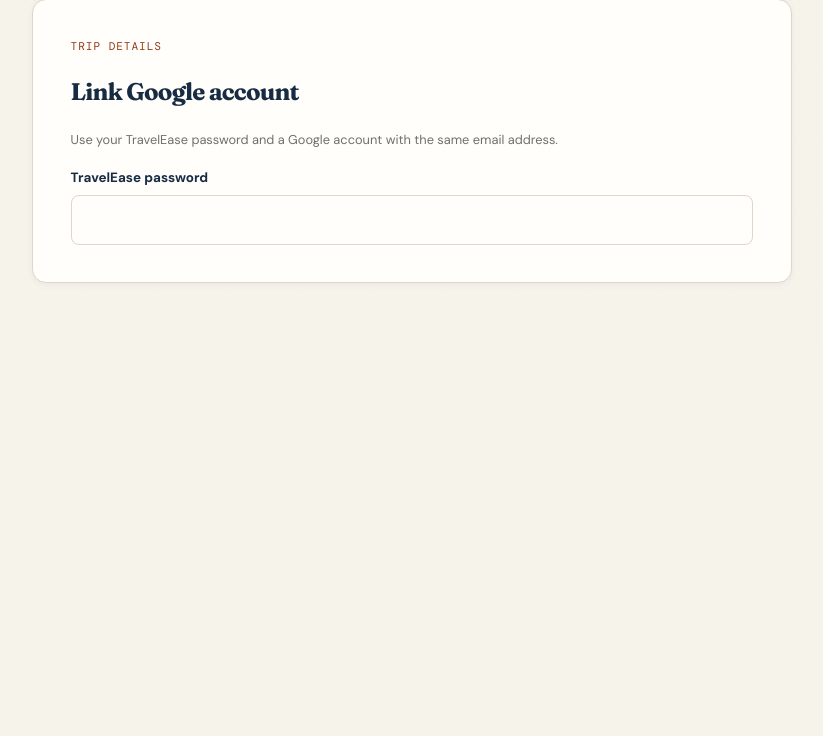
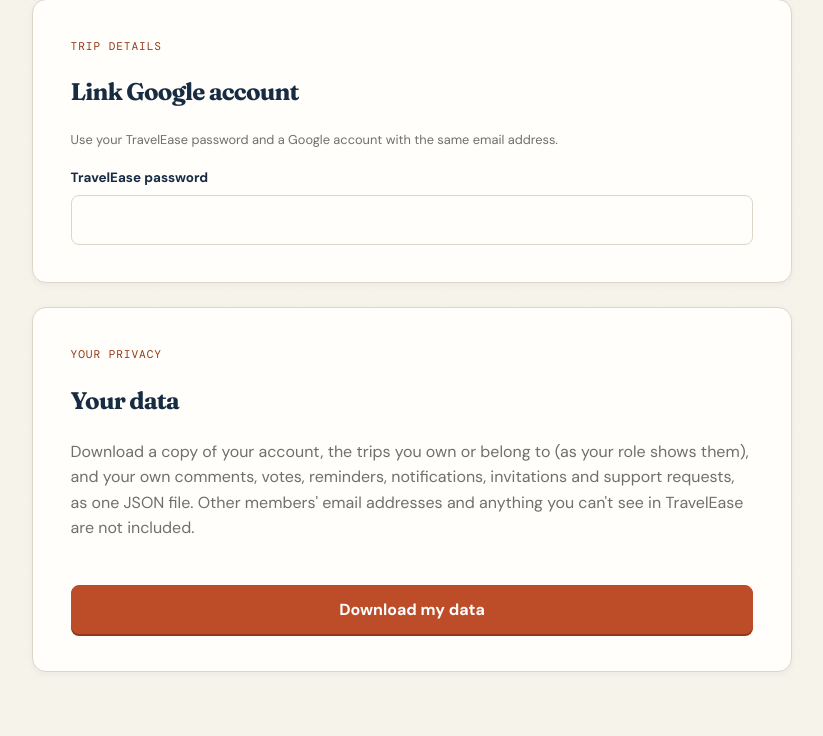
Before and after one commit to moriyamao/TravelEase, a PHP site: page /profile.php in a window 1280 px wide. Shown: the part 724-1460 px from the top of the page, without its empty margins (60-883 px from the left). Before the commit the page ends 1007 px from the top, so only its background shows below. Run offline with PHP 8.4, Linux system fonts and the light colour scheme; the visitor is signed in with stand-in values (Sample User, id 1); some libraries are stand-ins or nearby versions.

Commit message:
feat: let users download their data and delete their account (FR-34)
Profile page: every signed-in user can download a JSON copy of their
account, the trips they own or belong to (as their role shows them) and
their own comments, votes, reminders, notifications, invitations and
support requests. It excludes password hashes, Google account IDs, other
members' emails and anything the user cannot see in the app.

Customers can delete their account after confirming their password (or a
sign-in within 10 minutes for Google-only accounts) and typing DELETE.
Deletion is refused while they own a trip with other members. Solo trips,
memberships, reminders, notifications, invitations and support requests
are deleted; comments keep the author's name and expense entries keep
their name snapshots. Owned trips are locked during the check so nobody
can join one mid-deletion.

Migration 025 adds itinerary_item_comments.author_name (backfilled) and
changes the comment author link to ON DELETE SET NULL. Apply after 024.

```diff
--- a/assets/css/profile.css
+++ b/assets/css/profile.css
@@ -55,3 +55,10 @@ input[type="file"] {
     border: 1px dashed var(--line);
     background: var(--paper);
 }
+
+/* FR-34: Your data / Delete my account cards on the profile page */
+.account-privacy::before { content: 'Your privacy'; }
+.account-privacy { margin-top: 1.5rem; }
+.account-privacy p { color: var(--ink-muted); line-height: 1.6; }
+.account-privacy button[type="submit"].btn-danger { width: 100%; margin-top: 1.2rem; padding: .8rem; border: 1px solid var(--caution); background: transparent; color: var(--caution); box-shadow: none; font-weight: 700; }
+.account-privacy button[type="submit"].btn-danger:hover, .account-privacy button[type="submit"].btn-danger:focus { background: var(--caution-bg); }
--- a/auth/google_login.php
+++ b/auth/google_login.php
@@ -115,4 +115,5 @@ function log_in_user(int $userId, string $role, string $name, string $email): vo
     $_SESSION['user_name']  = $name;
     $_SESSION['user_email'] = $email;
     $_SESSION['login_attempts'] = 0;
+    $_SESSION['authenticated_at'] = time(); // FR-34: recent sign-in check for account deletion
 }
--- a/auth/login.php
+++ b/auth/login.php
@@ -64,6 +64,7 @@ if ($_SERVER['REQUEST_METHOD'] === 'POST') {
                $_SESSION['user_role']  = $user['role'];
                $_SESSION['user_name']  = $user['name'];
                $_SESSION['user_email'] = $user['email'];
+               $_SESSION['authenticated_at'] = time(); // FR-34: recent sign-in check for account deletion
 
                 // Go straight to the role's dashboard (role was just read
                 // from the database above); that page re-checks access.
@@ -85,6 +86,9 @@ if ($_SERVER['REQUEST_METHOD'] === 'POST') {
 </head>
 <body>
     <main class="auth-container">
+        <?php if (isset($_GET['account_deleted'])): ?>
+            <p class="success-message" role="status">Your account was deleted.</p>
+        <?php endif; ?>
         <h1>Sign in to TravelEase</h1>
 
         <?php if (!empty($errors)): ?>
--- a/customer/trips/item_feedback.php
+++ b/customer/trips/item_feedback.php
@@ -118,7 +118,10 @@ try {
         $stmt->execute(['item_id' => $itemId, 'user_id' => $me]);
     } else {
         $stmt = $pdo->prepare(
-            'INSERT INTO itinerary_item_comments (itinerary_item_id, user_id, body) VALUES (:item_id, :user_id, :body)'
+            // FR-34: keep the author's display name with the comment, so it still
+            // shows who wrote it if they later delete their account.
+            'INSERT INTO itinerary_item_comments (itinerary_item_id, user_id, author_name, body)
+             SELECT :item_id, id, name, :body FROM users WHERE id = :user_id'
         );
         $stmt->execute(['item_id' => $itemId, 'user_id' => $me, 'body' => $body]);
         log_trip_activity($pdo, $tripId, 'comment_added', null, (string) $itemTitle);
--- a/customer/trips/view.php
+++ b/customer/trips/view.php
@@ -130,10 +130,11 @@ $items = $stmt->fetchAll();
 $commentsByItem = [];
 if (array_sum(array_column($items, 'comment_count')) > 0) {
     $stmt = $pdo->prepare(
-        'SELECT ic.itinerary_item_id, ic.body, ic.created_at, u.name
+        'SELECT ic.itinerary_item_id, ic.body, ic.created_at,
+                COALESCE(u.name, ic.author_name, \'Deleted user\') AS name
          FROM itinerary_item_comments ic
          JOIN itinerary_items i ON i.id = ic.itinerary_item_id
-         JOIN users u ON u.id = ic.user_id
+         LEFT JOIN users u ON u.id = ic.user_id
          WHERE i.trip_id = :trip_id
          ORDER BY ic.created_at ASC, ic.id ASC'
     );
--- a/database/schema.sql
+++ b/database/schema.sql
@@ -228,7 +228,8 @@ CREATE TABLE IF NOT EXISTS itinerary_item_votes (
 CREATE TABLE IF NOT EXISTS itinerary_item_comments (
     id INT UNSIGNED AUTO_INCREMENT PRIMARY KEY,
     itinerary_item_id INT UNSIGNED NOT NULL,
-    user_id INT UNSIGNED NOT NULL,
+    user_id INT UNSIGNED NULL,
+    author_name VARCHAR(100) NULL,
     body VARCHAR(1000) NOT NULL,
     created_at TIMESTAMP NOT NULL DEFAULT CURRENT_TIMESTAMP,
     INDEX idx_itinerary_item_comments_item (itinerary_item_id, created_at),
@@ -236,7 +237,7 @@ CREATE TABLE IF NOT EXISTS itinerary_item_comments (
     CONSTRAINT fk_itinerary_item_comments_item
         FOREIGN KEY (itinerary_item_id) REFERENCES itinerary_items(id) ON DELETE CASCADE,
     CONSTRAINT fk_itinerary_item_comments_user
-        FOREIGN KEY (user_id) REFERENCES users(id) ON DELETE CASCADE
+        FOREIGN KEY (user_id) REFERENCES users(id) ON DELETE SET NULL
 ) ENGINE=InnoDB DEFAULT CHARSET=utf8mb4 COLLATE=utf8mb4_unicode_ci;
 
 -- FR-18: trip activity history.
--- /dev/null
+++ b/includes/account_privacy.php
@@ -0,0 +1,146 @@
+<?php
+/**
+ * FR-34: export of a user's own data and the rules for deleting an account.
+ *
+ * The export contains what the user can already see in TravelEase: their
+ * account and settings, the trips they own or belong to (as their role
+ * shows them), and their own comments, votes, reminders, notifications,
+ * invitations and support requests. It never includes password hashes,
+ * Google account IDs, tokens, other members' email addresses, or booking
+ * references and reminders the user could not see.
+ */
+require_once __DIR__ . '/trip_membership.php';
+require_once __DIR__ . '/itinerary_validation.php';
+require_once __DIR__ . '/trip_references.php';
+require_once __DIR__ . '/notifications.php';
+
+function account_export_rows(PDO $pdo, string $sql, array $params): array
+{
+    $stmt = $pdo->prepare($sql);
+    $stmt->execute($params);
+    return $stmt->fetchAll(PDO::FETCH_ASSOC);
+}
+
+function account_export_money(?int $minor): ?string
+{
+    return $minor === null ? null : number_format($minor / 100, 2, '.', '');
+}
+
+function build_account_export(PDO $pdo, int $userId): array
+{
+    $user = account_export_rows($pdo,
+        'SELECT name, email, role, created_at, email_verified_at, google_subject IS NOT NULL AS google_linked,
+                profile_picture, notify_in_app, notify_email
+         FROM users WHERE id = :id', ['id' => $userId])[0] ?? null;
+    if ($user === null) {
+        throw new RuntimeException('Account not found.');
+    }
+
+    $trips = [];
+    $tripRows = account_export_rows($pdo,
+        'SELECT t.id, t.name, t.destination, t.start_date, t.end_date, t.status, t.budget_currency, t.budget_amount,
+                t.notes, t.time_zone, t.created_at
+         FROM trips t
+         WHERE t.user_id = :owner_id OR EXISTS (
+             SELECT 1 FROM trip_memberships m WHERE m.trip_id = t.id AND m.user_id = :member_id)
+         ORDER BY t.start_date, t.id', ['owner_id' => $userId, 'member_id' => $userId]);
+    foreach ($tripRows as $trip) {
+        $tripId = (int) $trip['id'];
+        $role = trip_member_role($pdo, $tripId, $userId);
+        if ($role === null) {
+            continue;
+        }
+        $expenses = account_export_rows($pdo,
+            'SELECT id, title, category, currency, amount_minor, payer_name, split_mode, receipt_url, created_at
+             FROM trip_expenses WHERE trip_id = :trip ORDER BY created_at, id', ['trip' => $tripId]);
+        foreach ($expenses as &$expense) {
+            $expense['amount'] = account_export_money((int) $expense['amount_minor']);
+            $expense['shares'] = array_map(fn($s) => [
+                'traveler' => $s['traveler_name'], 'amount' => account_export_money((int) $s['amount_minor']),
+                'settled_at' => $s['settled_at'],
+            ], account_export_rows($pdo,
+                'SELECT traveler_name, amount_minor, settled_at FROM trip_expense_shares WHERE expense_id = :id ORDER BY traveler_name',
+                ['id' => $expense['id']]));
+            unset($expense['id'], $expense['amount_minor']);
+        }
+        unset($expense);
+        $references = array_map(fn($r) => array_intersect_key($r, array_flip([
+            'title', 'kind', 'provider', 'confirmation_code', 'start_date', 'end_date', 'reference_url', 'status', 'visibility', 'created_at',
+        ])), list_trip_references($pdo, $tripId, $role, $userId));
+        $memberCount = (int) account_export_rows($pdo,
+            'SELECT COUNT(*) AS c FROM trip_memberships WHERE trip_id = :trip', ['trip' => $tripId])[0]['c'];
+
+        unset($trip['id']);
+        $trips[] = $trip + [
+            'your_role' => $role,
+            'member_count' => max(1, $memberCount),
+            'itinerary' => account_export_rows($pdo,
+                'SELECT item_date, item_time, end_time, title, category, location, notes, estimated_cost, actual_cost, completed_at
+                 FROM itinerary_items WHERE trip_id = :trip ORDER BY item_date, ' . ITINERARY_DAY_ORDER_SQL, ['trip' => $tripId]),
+            'places' => account_export_rows($pdo,
+                'SELECT name, address, latitude, longitude, category FROM trip_places WHERE trip_id = :trip ORDER BY name, id',
+                ['trip' => $tripId]),
+            'booking_references' => $references,
+            'expenses' => $expenses,
+        ];
+    }
+
+    return [
+        'format' => 'TravelEase account export, version 1',
+        'exported_at' => gmdate('Y-m-d\TH:i:s\Z'),
+        'note' => 'Times are in UTC unless a trip time zone is shown. Other members\' email addresses and anything you cannot see in TravelEase are not included.',
+        'account' => [
+            'name' => $user['name'], 'email' => $user['email'], 'role' => $user['role'],
+            'created_at' => $user['created_at'], 'email_verified_at' => $user['email_verified_at'],
+            'google_sign_in_linked' => (bool) $user['google_linked'], 'profile_picture' => $user['profile_picture'],
+            'notifications' => ['in_app' => (bool) $user['notify_in_app'], 'reminder_email' => (bool) $user['notify_email']],
+        ],
+        'trips' => $trips,
+        'your_comments' => account_export_rows($pdo,
+            'SELECT t.name AS trip, i.title AS activity, c.body, c.created_at
+             FROM itinerary_item_comments c JOIN itinerary_items i ON i.id = c.itinerary_item_id JOIN trips t ON t.id = i.trip_id
+             WHERE c.user_id = :user ORDER BY c.created_at, c.id', ['user' => $userId]),
+        'your_votes' => array_map(fn($v) => ['trip' => $v['trip'], 'activity' => $v['activity'], 'vote' => (int) $v['vote'] > 0 ? 'up' : 'down'],
+            account_export_rows($pdo,
+                'SELECT t.name AS trip, i.title AS activity, v.vote
+                 FROM itinerary_item_votes v JOIN itinerary_items i ON i.id = v.itinerary_item_id JOIN trips t ON t.id = i.trip_id
+                 WHERE v.user_id = :user ORDER BY t.name, i.item_date', ['user' => $userId])),
+        'your_reminders' => account_export_rows($pdo,
+            'SELECT t.name AS trip, r.title, r.due_at, r.itinerary_item_id IS NOT NULL AS automatic, r.acknowledged_at, r.cancelled_at, r.email_status
+             FROM trip_reminders r JOIN trips t ON t.id = r.trip_id WHERE r.user_id = :user ORDER BY r.due_at, r.id', ['user' => $userId]),
+        'your_notifications' => array_map(fn($n) => [
+                'message' => notification_sentence($n['event_type']), 'created_at' => $n['created_at'],
+                'read_at' => $n['read_at'], 'dismissed_at' => $n['dismissed_at'],
+            ], account_export_rows($pdo,
+                'SELECT event_type, created_at, read_at, dismissed_at FROM notifications WHERE user_id = :user ORDER BY id', ['user' => $userId])),
+        'invitations_received' => account_export_rows($pdo,
+            'SELECT role, status, created_at, responded_at FROM trip_invitations WHERE invitee_id = :user ORDER BY created_at', ['user' => $userId]),
+        'support_requests' => array_map(fn($e) => [
+                'opened_at' => $e['created_at'], 'status' => $e['status'], 'resolved_at' => $e['resolved_at'],
+                'messages' => account_export_rows($pdo,
+                    'SELECT sender_type AS sender, message, created_at FROM escalation_messages WHERE escalation_id = :id ORDER BY created_at, id',
+                    ['id' => $e['id']]),
+            ], account_export_rows($pdo,
+                'SELECT id, created_at, status, resolved_at FROM escalations WHERE user_id = :user ORDER BY created_at', ['user' => $userId])),
+        'trips_shared_with_support' => account_export_rows($pdo,
+            'SELECT t.name AS trip, s.shared_at, s.revoked_at FROM support_trip_shares s JOIN trips t ON t.id = s.trip_id
+             WHERE s.shared_by = :user ORDER BY s.shared_at', ['user' => $userId]),
+    ];
+}
+
+/**
+ * Trips that block deleting this account: trips the user owns that have
+ * other members. Pass $lock = true inside the deletion transaction.
+ * @return array<int, string> trip id => name
+ */
+function account_deletion_blockers(PDO $pdo, int $userId, bool $lock = false): array
+{
+    $stmt = $pdo->prepare(
+        'SELECT t.id, t.name FROM trips t
+         WHERE t.user_id = :owner_id AND EXISTS (
+             SELECT 1 FROM trip_memberships m WHERE m.trip_id = t.id AND m.user_id <> :member_id)
+         ORDER BY t.start_date, t.id' . ($lock ? ' FOR UPDATE' : '')
+    );
+    $stmt->execute(['owner_id' => $userId, 'member_id' => $userId]);
+    return $stmt->fetchAll(PDO::FETCH_KEY_PAIR);
+}
--- a/profile.php
+++ b/profile.php
@@ -4,6 +4,7 @@ require_once __DIR__ . '/config/database.php';
 require_once __DIR__ . '/includes/csrf.php';
 require_once __DIR__ . '/includes/auth.php';
 require_once __DIR__ . '/includes/profile_validation.php';
+require_once __DIR__ . '/includes/account_privacy.php';
 
 // Any logged-in role can manage their own profile -- not role-specific.
 require_login();
@@ -11,7 +12,7 @@ require_login();
 $pdo = get_db_connection();
 $userId = current_user_id();
 
-$stmt = $pdo->prepare('SELECT name, email, profile_picture, google_subject FROM users WHERE id = :id LIMIT 1');
+$stmt = $pdo->prepare('SELECT name, email, profile_picture, google_subject, password_hash IS NOT NULL AS has_password FROM users WHERE id = :id LIMIT 1');
 $stmt->execute(['id' => $userId]);
 $user = $stmt->fetch();
 
@@ -194,6 +195,58 @@ $backLink = $dashboardByRole[current_user_role()] ?? '/public/index.php';
             };
         </script>
         <?php endif; ?>
+
+        <?php
+        $accountError = $_SESSION['account_error'] ?? null;
+        unset($_SESSION['account_error']);
+        $isCustomer = current_user_role() === 'customer';
+        $deletionBlockers = $isCustomer ? account_deletion_blockers($pdo, $userId) : [];
+        ?>
+        <section class="form-card account-privacy" id="your-data" aria-labelledby="your-data-heading">
+            <h2 id="your-data-heading">Your data</h2>
+            <?php if ($accountError): ?><p class="form-errors" role="alert"><?= htmlspecialchars($accountError, ENT_QUOTES, 'UTF-8') ?></p><?php endif; ?>
+            <p>
+                Download a copy of your account, the trips you own or belong to (as your role shows them), and your own comments,
+                votes, reminders, notifications, invitations and support requests, as one JSON file. Other members' email addresses
+                and anything you can't see in TravelEase are not included.
+            </p>
+            <form method="post" action="/account/export.php">
+                <?= csrf_field() ?>
+                <button type="submit">Download my data</button>
+            </form>
+        </section>
+
+        <?php if ($isCustomer): ?>
+        <section class="form-card account-privacy" id="delete-account" aria-labelledby="delete-heading">
+            <h2 id="delete-heading">Delete my account</h2>
+            <p>
+                This permanently deletes your account and cannot be undone. Trips you own alone are deleted with it, and you are
+                removed from trips you belong to. Your reminders, notifications, invitations and support requests are deleted.
+                Comments you wrote and expense entries keep showing your name to the other travelers.
+            </p>
+            <?php if ($deletionBlockers): ?>
+                <p class="form-errors">
+                    You own trips that other people are on. Transfer ownership to another member or delete these trips first:
+                    <?php foreach ($deletionBlockers as $blockerId => $blockerName): ?>
+                        <a href="/customer/trips/view.php?id=<?= (int) $blockerId ?>"><?= htmlspecialchars($blockerName, ENT_QUOTES, 'UTF-8') ?></a><?= $blockerName !== end($deletionBlockers) ? ',' : '' ?>
+                    <?php endforeach; ?>
+                </p>
+            <?php else: ?>
+                <form method="post" action="/account/delete.php" onsubmit="return confirm('Permanently delete your TravelEase account? This cannot be undone.');">
+                    <?= csrf_field() ?>
+                    <?php if ((int) $user['has_password'] === 1): ?>
+                        <label for="delete-password">Your password</label>
+                        <input type="password" id="delete-password" name="password" required autocomplete="current-password">
+                    <?php else: ?>
+                        <p>You sign in with Google. If you signed in more than 10 minutes ago, sign out and sign in again first.</p>
+                    <?php endif; ?>
+                    <label for="delete-confirm">Type DELETE to confirm</label>
+                    <input id="delete-confirm" name="confirm" required pattern="DELETE" autocomplete="off">
+                    <button type="submit" class="btn-danger">Delete my account</button>
+                </form>
+            <?php endif; ?>
+        </section>
+        <?php endif; ?>
     </main>
 </body>
 </html>
```
Also changed, not shown: account/delete.php (added, +107 -0 lines), account/export.php (added, +38 -0 lines), database/migration_025_keep_comments_after_account_deletion.sql (added, +9 -0 lines), public/information.php (+6 -2 lines), README.md.
